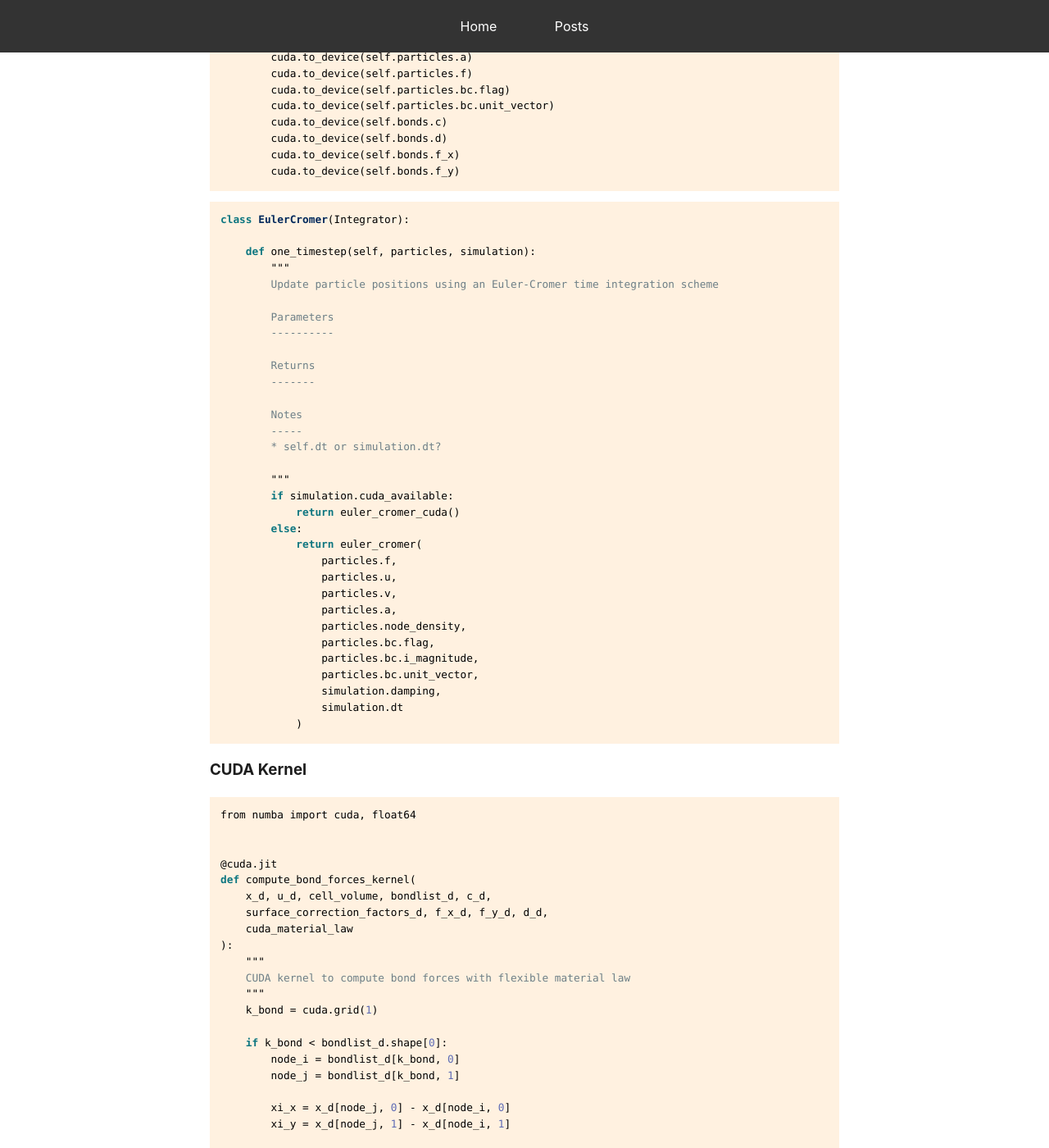
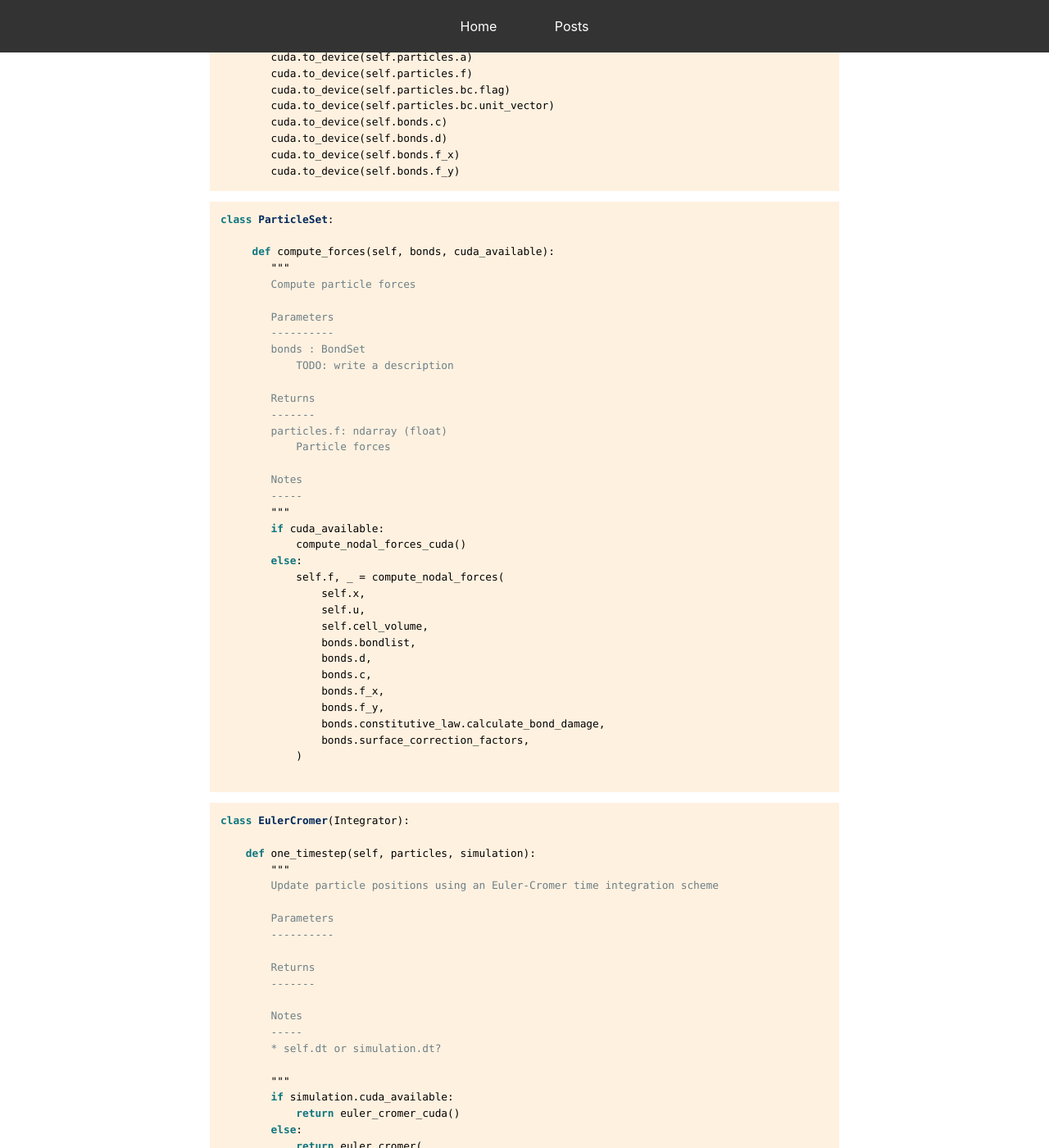
Before and after one commit to mark-hobbs/mark-hobbs.github.io, a Jekyll site: the page built from _posts/2025-02-03-cuda.md, in a window 1280 px wide and 1400 px high, scrolled down 4988 px. Shown: the whole window at 82% size. Built offline with Jekyll 4.4.1, drawn with Linux system fonts in a browser that asks for light colours; some of the changed text lies outside the part shown.

Commit message:
General updates

````diff
--- a/_posts/2025-02-03-cuda.md
+++ b/_posts/2025-02-03-cuda.md
@@ -227,6 +227,44 @@ class Model:
 ```
 
 ```python
+class ParticleSet:
+
+     def compute_forces(self, bonds, cuda_available):
+        """
+        Compute particle forces
+
+        Parameters
+        ----------
+        bonds : BondSet
+            TODO: write a description
+
+        Returns
+        -------
+        particles.f: ndarray (float)
+            Particle forces
+
+        Notes
+        -----
+        """
+        if cuda_available:
+            compute_nodal_forces_cuda()
+        else:
+            self.f, _ = compute_nodal_forces(
+                self.x,
+                self.u,
+                self.cell_volume,
+                bonds.bondlist,
+                bonds.d,
+                bonds.c,
+                bonds.f_x,
+                bonds.f_y,
+                bonds.constitutive_law.calculate_bond_damage,
+                bonds.surface_correction_factors,
+            )
+
+```
+
+```python
 class EulerCromer(Integrator):
 
     def one_timestep(self, particles, simulation):
@@ -259,6 +297,24 @@ class EulerCromer(Integrator):
                 simulation.damping,
                 simulation.dt
             )
+```
+
+```python
+class Simulation:
+
+    def _single_time_step(self, model):
+        """
+        Single time step
+        """
+        model.particles.compute_forces(model.bonds, self.cuda_available)
+        model.particles.update_positions(self)
+
+        if model.penetrators:
+            for penetrator in model.penetrators:
+                penetrator.calculate_penetrator_force(model.particles, self)
+
+        if self.animation and self.i_time_step % self.animation.frequency == 0:
+            self.animation.save_frame(model.particles, model.bonds)
 ```
 
 ### CUDA Kernel
````
